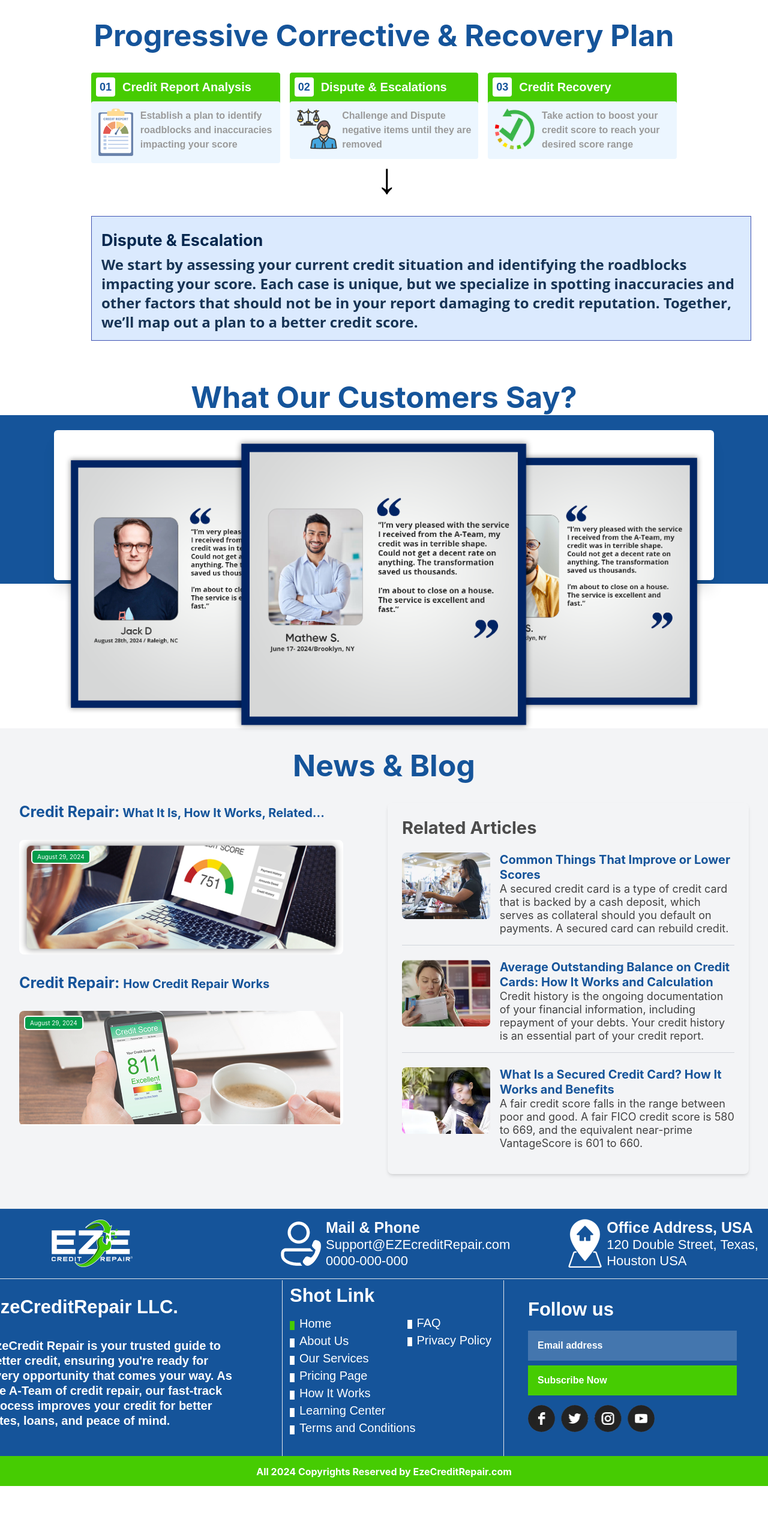
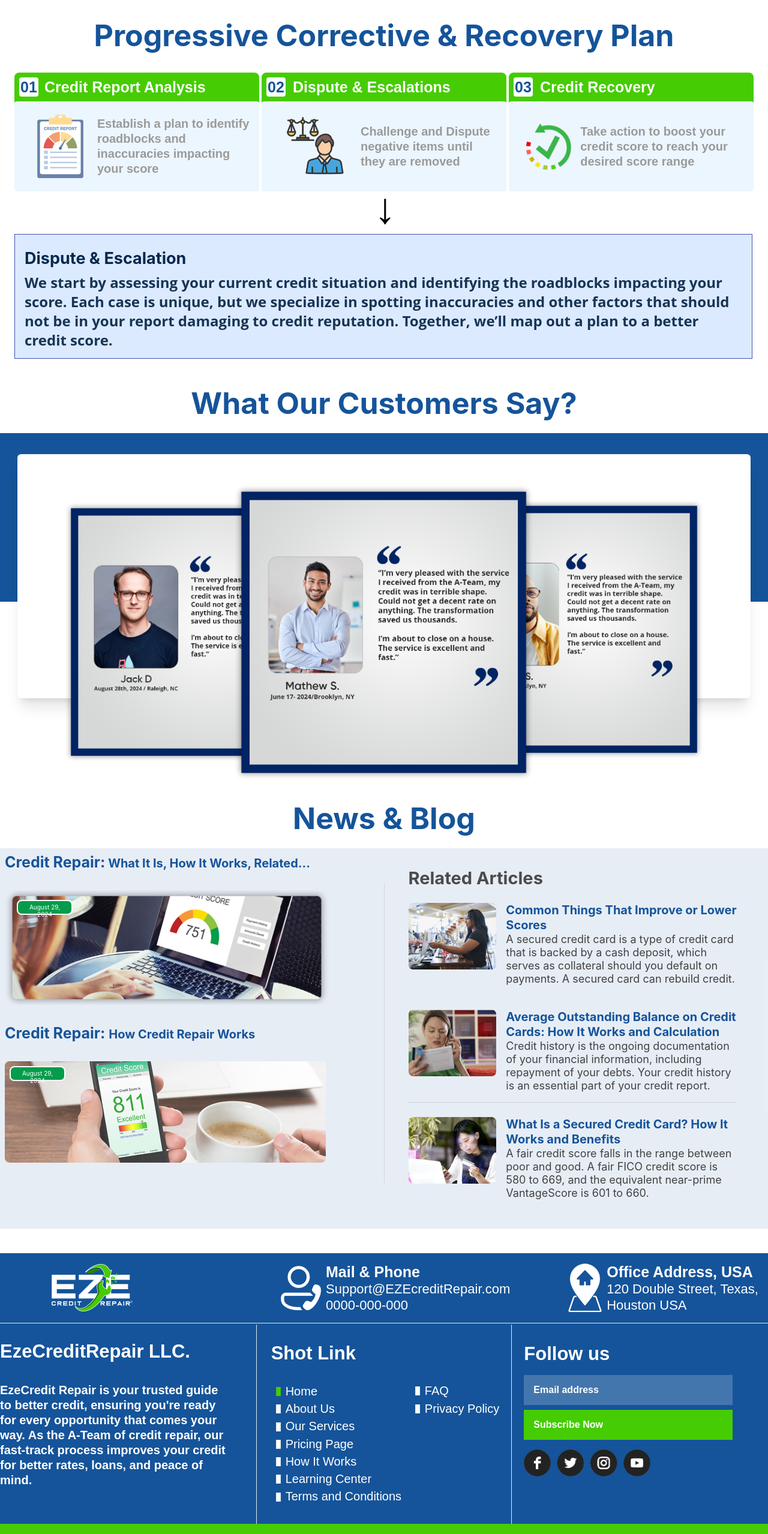
Before and after one commit to Nitin6404/ez-credit-repair, a React (Vite) app: page / in a window 1280 px wide. Shown: the part 3480-6037 px from the top of the page at 60% size. Before the commit the page ends 5957 px from the top, so only its background shows below. Built offline with nearby package versions, Linux system fonts and the light colour scheme.

Commit message:
some changes in home

```diff
--- a/src/components/common/Footer.jsx
+++ b/src/components/common/Footer.jsx
@@ -8,7 +8,7 @@ import office from "../asset/officeaddress.png";
 export function Footer() {
   return (
     <div>
-      <div className="bg-[#15549A] text-white py-4 border-y  mb-[0px]">
+      <div className="bg-[#15549A] text-white py-4 border-y  mb-[0px] mt-[40px]">
         <div className="container mx-auto flex flex-col md:flex-row items-center justify-between px-4">
           {/* Logo Section */}
           <div className="flex items-center mb-4 md:mb-0">
@@ -59,13 +59,13 @@ export function Footer() {
         </div>
       </div>
       <footer className="bg-[#15549a] text-white py-[2px]">
-        <div className="container mx-auto px-[0px] grid grid-cols-1 ml:grid-cols-2 xl:grid-cols-3 gap-[40px]">
+        <div className="container mx-auto px-[0px] grid xl:grid-cols-3">
           {/* Logo and Description */}
-          <div className="ml-[-20px] mt-[1px]">
+          <div className="mt-[1px]">
             <h2 className="text-[31px] leading-[88px] font-montserrat font-bold">
               EzeCreditRepair LLC.
             </h2>
-            <p className="mt-2 font-montserrat font-[700] text-[20px] leading-[25px] ">
+            <p className="mt-2 font-montserrat font-[700] text-[20px] leading-[25px] mr-[50px] ">
               EzeCredit Repair is your trusted guide to better credit, ensuring
               you're ready for every opportunity that comes your way. As the
               A-Team of credit repair, our fast-track process improves your
@@ -146,11 +146,11 @@ export function Footer() {
               </li>
             </ul>
           </div> */}
-          <div className="relative ml-[30px] border-x border-solid p-3">
-            <h3 className="text-[31px] leading-[28px] font-bold font-montserrat">
+          <div className="relative border-x border-solid p-3">
+            <h3 className="text-[31px] leading-[28px] font-bold font-montserrat p-3 mt-[10px]">
               Shot Link
             </h3>
-            <ul className="mt-[20px] space-y-1 font-montserrat text-sm">
+            <ul className="mt-[5px] space-y-1 font-montserrat p-5">
               {/* Main List */}
               <li>
                 <img
@@ -161,7 +161,7 @@ export function Footer() {
                 <HashLink
                   smooth
                   to="/"
-                  className="hover:font-bold font-montserrat text-[20px] leading-[25px]"
+                  className="hover:font-bold font-montserrat text-[20px] leading-[25px] align-middle"
                 >
                   Home
                 </HashLink>
@@ -175,7 +175,7 @@ export function Footer() {
                 <HashLink
                   smooth
                   to="/about"
-                  className="hover:font-bold font-montserrat text-[20px] leading-[25px]"
+                  className="hover:font-bold font-montserrat text-[20px] leading-[25px] align-middle"
                 >
                   About Us
                 </HashLink>
@@ -189,7 +189,7 @@ export function Footer() {
                 <HashLink
                   smooth
                   to="/services"
-                  className="hover:font-bold font-montserrat text-[20px] leading-[25px]"
+                  className="hover:font-bold font-montserrat text-[20px] leading-[25px] align-middle"
                 >
                   Our Services
                 </HashLink>
@@ -203,7 +203,7 @@ export function Footer() {
                 <HashLink
                   smooth
                   to="/pricing"
-                  className="hover:font-bold font-montserrat text-[20px] leading-[25px]"
+                  className="hover:font-bold font-montserrat text-[20px] leading-[25px] align-middle"
                 >
                   Pricing Page
                 </HashLink>
@@ -217,7 +217,7 @@ export function Footer() {
                 <HashLink
                   smooth
                   to="/work"
-                  className="hover:font-bold font-montserrat text-[20px] leading-[25px]"
+                  className="hover:font-bold font-montserrat text-[20px] leading-[25px] align-middle"
                 >
                   How It Works
                 </HashLink>
@@ -231,7 +231,7 @@ export function Footer() {
                 <HashLink
                   smooth
                   to="/learning-center"
-                  className="hover:font-bold font-montserrat text-[20px] leading-[25px]"
+                  className="hover:font-bold font-montserrat text-[20px] leading-[25px] align-middle"
                 >
                   Learning Center
                 </HashLink>
@@ -245,7 +245,7 @@ export function Footer() {
                 <HashLink
                   smooth
                   to="/terms-and-conditions"
-                  className="hover:font-bold font-montserrat text-[20px] leading-[25px]"
+                  className="hover:font-bold font-montserrat text-[20px] leading-[25px] align-middle"
                 >
                   Terms and Conditions
                 </HashLink>
@@ -253,7 +253,7 @@ export function Footer() {
             </ul>
 
             {/* Right-Aligned Section */}
-            <ul className="absolute top-[47px] mt-[12px] right-5 space-y-1">
+            <ul className="absolute top-[85px] mt-[12px] right-5 space-y-1">
               <li>
                 <img
                   src={wsquare}
@@ -263,7 +263,7 @@ export function Footer() {
                 <HashLink
                   smooth
                   to="/f&q"
-                  className="hover:font-bold font-montserrat text-[20px] leading-[25px]"
+                  className="hover:font-bold font-montserrat text-[20px] leading-[25px] align-middle"
                 >
                   FAQ
                 </HashLink>
@@ -277,7 +277,7 @@ export function Footer() {
                 <HashLink
                   smooth
                   to="/privacy-policy"
-                  className="hover:font-bold font-montserrat text-[20px] leading-[25px]"
+                  className="hover:font-bold font-montserrat text-[20px] leading-[25px] align-middle"
                 >
                   Privacy Policy
                 </HashLink>
@@ -286,7 +286,7 @@ export function Footer() {
           </div>
 
           {/* Subscribe and Social Media */}
-          <div className="mt-[30px]">
+          <div className="mt-[30px] ml-[20px]">
             <h3 className="text-[31px] leading-[38px] font-bold font-montserrat">
               Follow us
             </h3>
--- a/src/components/common/Testinomial.jsx
+++ b/src/components/common/Testinomial.jsx
@@ -1,4 +1,3 @@
-import React from "react";
 import Matthew2 from "../asset/Mathew.png";
 import Jack from "../asset/JackD.png";
 import Susan from "../asset/MathewBlacky.png";
@@ -9,14 +8,14 @@ export function Testinomial() {
     <div className="bg-white relative py-10 flex flex-col items-center">
       {/* Header Section */}
       <div className="text-center mb-8">
-        <h2 className="text-[50px] leading-[60px] text-[#15549A] font-inter font-bold">
+        <h2 className="text-[50px] leading-[60px] text-[#15549A] font-inter font-bold mb-[70px] mt-[-20px]">
           What Our Customers Say?
         </h2>
       </div>
 
       {/* Background Section (Behind Cards) */}
       <div className="absolute top-[100px] w-full bg-[#15549A] h-[281px] z-0"></div>
-      <div className="absolute top-[125px] w-[1100px] bg-white shadow-xl h-[250px] rounded-md z-5"></div>
+      <div className="absolute top-[135px] w-[1222px] bg-white shadow-xl h-[407px] rounded-md z-5"></div>
 
       {/* Testimonial Cards Container */}
       <div className="relative flex justify-center top-[50px] items-center w-full max-w-4xl h-[400px]">
--- a/src/components/landing/Contact.jsx
+++ b/src/components/landing/Contact.jsx
@@ -1,4 +1,3 @@
-import React from "react";
 import { Footer } from "../common/Footer";
 import credit1 from '../asset/phone.png';
 import credit2 from '../asset/mail.png';
--- a/src/components/landing/Home.jsx
+++ b/src/components/landing/Home.jsx
@@ -289,45 +289,39 @@ export function Home() {
           </div>
         </div>
       </div>
-      {/* faq section */}
       <FeQ3></FeQ3>
-      <Contactform />
+      <Contactform></Contactform>
 
       {/* progressive correct and recovery plan */}
       <Program></Program>
-      {/* testimonials */}
       <Testinomial></Testinomial>
 
       {/* News Blog section */}
-      <div className="p-8 bg-gray-100 min-h-screen mt-[50px]">
+      <div className="w-full mt-[90px]">
         {/* Main Content Header */}
-        <div className="text-center mb-8">
+        <div className="text-center mb-5">
           <h1 className="text-[50px] leading-[60px] font-inter font-bold text-[#15549A]">
             News & Blog
           </h1>
         </div>
 
         {/* Main Content Grid */}
-        <div className="grid grid-cols-1 lg:grid-cols-2 gap-3">
+        <div className="grid grid-cols-1 lg:grid-cols-[1fr_auto_1fr] w-full bg-[#15549A] bg-opacity-[10%] p-2">
           {/* Credit Repair Section */}
           <div className="space-y-8">
             <h2 className="text-[#15549A] text-[25px] leading-[30px] font-bold font-inter">
-              Credit Repair:
-              <span className="font-inter font-bold text-[20px] leading-[25px]">
-                {" "}
-                What It Is, How It Works, Related...
-              </span>
+              Credit Repair:<span className="font-inter font-bold text-[20px] leading-[25px]"> What It Is, How It Works, Related...</span>
             </h2>
 
             {/* Credit Repair Card 1 */}
-            <div className=" relative rounded-lg bg-white overflow-hidden w-[540px] h-[191px]">
+            <div className=" relative rounded-lg overflow-hidden w-[540px] h-[191px]">
               <img
                 src={hands}
                 alt="Credit Repair 1"
                 className="w-[540px] h-[191px] object-cover"
               />
               <div className="absolute inset-0 flex flex-col justify-end p-4">
-                <span className="absolute top-4 left-5 bg-[#059C4B] font-inter font-[400] text-white px-2 py-1 rounded-md border-2 border-white text-[10px] leading-[12px] w-fit">
+                <span className="absolute top-4 text-center left-5 bg-[#059C4B] font-inter font-[400] text-white px-2 py-1 rounded-lg border-2 border-white text-[10px] leading-[12px] w-[93px] h-[25px]">
                   August 29, 2024
                 </span>
               </div>
@@ -335,34 +329,30 @@ export function Home() {
 
             {/* Credit Repair Card 2 */}
             <h2 className="text-[#15549A]  text-[25px] leading-[30px] font-bold font-inter ">
-              Credit Repair:{" "}
-              <span className="font-inter font-bold text-[20px] leading-[25px]">
-                {" "}
-                How Credit Repair Works{" "}
-              </span>
+              Credit Repair: <span className="font-inter font-bold text-[20px] leading-[25px]"> How Credit Repair Works </span>
             </h2>
-            <div className="relative bg-white rounded-lg overflow-hidden w-[540px] h-[191px]">
+            <div className="relative rounded-lg overflow-hidden w-[540px] h-[191px]">
               <img
                 src={mobile}
                 alt="Credit Repair 2"
-                className="w-[535px] h-[189px] object-cover"
+                className="w-[535px] h-[189px] object-cover rounded-lg mt-[-20px]"
               />
               <div className="absolute inset-0 flex flex-col justify-end p-4">
-                <span className="absolute top-2 left-2 bg-[#059C4B] font-inter font-[400] text-white px-2 py-1 rounded-md border-2 border-white text-[10px] leading-[12px] w-fit">
+                <span className="absolute top-2 text-center left-2 bg-[#059C4B] font-inter font-[400] text-white px-2 py-1 rounded-lg border-2 border-white text-[10px] leading-[12px] w-[93px] h-[25px]">
                   August 29, 2024
                 </span>
               </div>
             </div>
           </div>
-
+          <div className="hidden lg:block h-[500px] mt-[50px] w-[1px] bg-gray-300 mx-4"></div>
           {/* Related Articles Section */}
-          <div className="space-y-6 bg-gray-100 p-6 rounded-lg shadow-md">
+          <div className="space-y-6 p-6 rounded-lg mr-[20px]">
             <h2 className="text-[29px] leading-[35px] font-bold text-[#4B4B4B] font-inter">
               Related Articles
             </h2>
 
             {/* Article 1 */}
-            <div className="flex items-start space-x-4 border-b border-gray-300 pb-4">
+            <div className="flex items-start space-x-4 pb-4">
               <img
                 src={wemen}
                 alt="Common Things"
@@ -512,7 +502,7 @@ function FeQ3() {
 function Program() {
   return (
     <div>
-      <div className="p-6 bg-white max-w-screen-lg mx-auto  rounded">
+      <div className="p-6 bg-white max-w-screen-xl mx-auto  rounded">
         {/* Header Section */}
         <div className="text-center mb-8">
           <p className="text-[#15549A] font-inter mt-[-240px] font-bold text-[50px] leading-[60px]">
@@ -521,31 +511,27 @@ function Program() {
         </div>
 
         {/* Program Cards Section */}
-        <div className="flex flex-col md:flex-row justify-between items-start md:space-x-4 mb-6">
+        <div className="flex flex-col md:flex-row justify-between items-start md:space-x-1 mb-6">
           {/* Card 1 */}
-          {/* Card 1 */}
-          <div className="bg-[#46CC02] text-white rounded flex-1 mb-4 md:mb-0 w-[407px] h-[56.48px] hover:shadow-[0_4px_7px_rgba(0,0,0,0.7)]">
+          <div className="bg-[#46CC02] text-white rounded-lg flex-1 mb-4 md:mb-0 w-[407px] h-[56.48px] hover:shadow-[0_4px_7px_rgba(0,0,0,0.7)]">
             <div className="flex p-2 items-center">
-              <div className="bg-white text-[#15549A] font-montserrat text-lg font-bold rounded w-8 h-8 flex items-center justify-center mr-3">
+              <div className="bg-white text-[#15549A] font-montserrat text-[25px] leading-[30px] font-bold rounded w-8 h-8 flex items-center justify-center">
                 01
               </div>
-              <h3 className="font-bold font-montserrat text-xl">
+              <h3 className="font-bold font-montserrat text-[25px] leading-[30px] ml-[10px]">
                 Credit Report Analysis
               </h3>
             </div>
 
-            {/* Inner Card similar to Card 3 */}
-            <div className="bg-[#ECF6FF]  p-3 flex rounded text-[#9A9A9A]  hover:bg-[#15549A] hover:text-white">
-              <div className="relative inline-block mr-3">
-                {/* Image for Credit Report */}
+            <div className="bg-[#ECF6FF]  p-2 flex rounded text-[#9A9A9A] justify-center items-center hover:bg-[#15549A] h-[150px] hover:text-white">
+              <div className="relative inline-block mr-[20px]">
                 <img
                   src={credit}
                   alt="Credit Report Icon"
-                  className="inline-block"
+                  className="inline-block w-[77px] h-[106px] mr-[80px] ml-[30px]"
                 />
-                {/* Nested Image (if needed) */}
               </div>
-              <p className="font-montserrat font-bold ">
+              <p className="font-montserrat font-bold text-[20px] leading-[25px] ">
                 Establish a plan to identify roadblocks and inaccuracies
                 impacting your score
               </p>
@@ -553,55 +539,55 @@ function Program() {
           </div>
 
           {/* Card 2 */}
-          <div className="bg-[#46CC02] text-white rounded flex-1 mb-4 md:mb-0 w-[407px] h-[56.48px] hover:shadow-[0_4px_7px_rgba(0,0,0,0.7)]">
+          <div className="bg-[#46CC02] text-white rounded-lg flex-1 mb-4 md:mb-0 w-[407px] h-[56.48px] hover:shadow-[0_4px_7px_rgba(0,0,0,0.7)]">
             <div className="flex p-2 items-center">
-              <div className="bg-white text-[#15549A] font-montserrat text-lg font-bold rounded w-8 h-8 flex items-center justify-center mr-3">
+              <div className="bg-white text-[#15549A] font-montserrat text-[25px] leading-[30px] font-bold rounded w-8 h-8 flex items-center justify-center mr-3">
                 02
               </div>
-              <h3 className="font-bold font-montserrat text-xl">
+              <h3 className="font-bold font-montserrat text-[25px] leading-[30px]">
                 Dispute & Escalations
               </h3>
             </div>
-            <div className="bg-[#ECF6FF]  p-3 flex rounded text-[#9A9A9A]  hover:bg-[#15549A] hover:text-white">
+            <div className="bg-[#ECF6FF]  p-3 flex rounded text-[#9A9A9A] h-[150px] justify-center items-center hover:bg-[#15549A] hover:text-white">
               <img
                 src={credit2}
                 alt="Dispute Icon"
-                className="inline-block mr-2 w-[70px] h-[70px]"
+                className="inline-block mr-2 w-[95px] h-[99px] ml-[30px]"
               />
-              <p className="font-montserrat font-bold  ">
+              <p className="font-montserrat font-bold text-[20px] leading-[25px] ml-[20px]">
                 Challenge and Dispute negative items until they are removed
               </p>
             </div>
           </div>
 
           {/* Card 3 */}
-          <div className="bg-[#46CC02] text-white rounded flex-1 mb-4 md:mb-0 w-[407px] h-[56.48px] hover:shadow-[0_4px_7px_rgba(0,0,0,0.7)]">
+          <div className="bg-[#46CC02] text-white rounded-lg flex-1 mb-4 md:mb-0 w-[407px] h-[56.48px] hover:shadow-[0_4px_7px_rgba(0,0,0,0.7)]">
             <div className="flex p-2 items-center">
-              <div className="bg-white text-[#15549A] font-montserrat text-lg font-bold rounded w-8 h-8 flex items-center justify-center mr-3">
+              <div className="bg-white text-[#15549A] font-montserrat text-[25px] leading-[30px] font-bold rounded w-8 h-8 flex items-center justify-center mr-3">
                 03
               </div>
-              <h3 className="font-bold font-montserrat text-xl">
+              <h3 className="font-bold font-montserrat text-[25px] leading-[30px]">
                 Credit Recovery
               </h3>
             </div>
 
             {/* Similar Inner Card as Card 2 */}
-            <div className="bg-[#ECF6FF] text-[#9A9A9A]  p-3 flex rounded hover:bg-[#15549A] hover:text-white">
+            <div className="bg-[#ECF6FF] text-[#9A9A9A]  p-3 flex rounded justify-center items-center h-[150px] hover:bg-[#15549A] hover:text-white">
               <div className="relative inline-block mr-3">
                 {/* Image for Credit 3 */}
                 <img
                   src={credit3}
                   alt="Recovery Icon"
-                  className=" inline-block"
+                  className=" inline-block ml-[17px]"
                 />
                 {/* Image for Credit 4 inside Credit 3 */}
                 <img
                   src={credit4}
                   alt="Nested Icon"
-                  className="absolute w-[40px] h-[40px] top-[15px] left-[7px]"
+                  className="absolute w-[40px] h-[40px] top-[20px] left-[3px] ml-[30px]"
                 />
               </div>
-              <p className="font-montserrat font-bold  ">
+              <p className="font-montserrat font-bold text-[20px] leading-[25px] ml-[20px]">
                 Take action to boost your credit score to reach your desired
                 score range
               </p>
@@ -610,8 +596,8 @@ function Program() {
         </div>
 
         {/* Dispute & Escalation Details */}
-        <h1 className="ml-[475px] text-7xl mt-[80px]">↓</h1>
-        <div className="bg-blue-100 py-6 px-4 border-[#4054B2] border-[1px] mt-[30px] w-[1100px] h-[208px]">
+        <h1 className="ml-[600px] text-7xl mt-[130px]">↓</h1>
+        <div className="bg-blue-100 py-6 px-4 border-[#4054B2] border-[1px] mt-[10px] w-[1230px] h-[208px]">
           <h4 className="text-[27px] leading-[32px] font-inter font-bold text-[#07284F] mb-2">
             Dispute & Escalation
           </h4>
```
